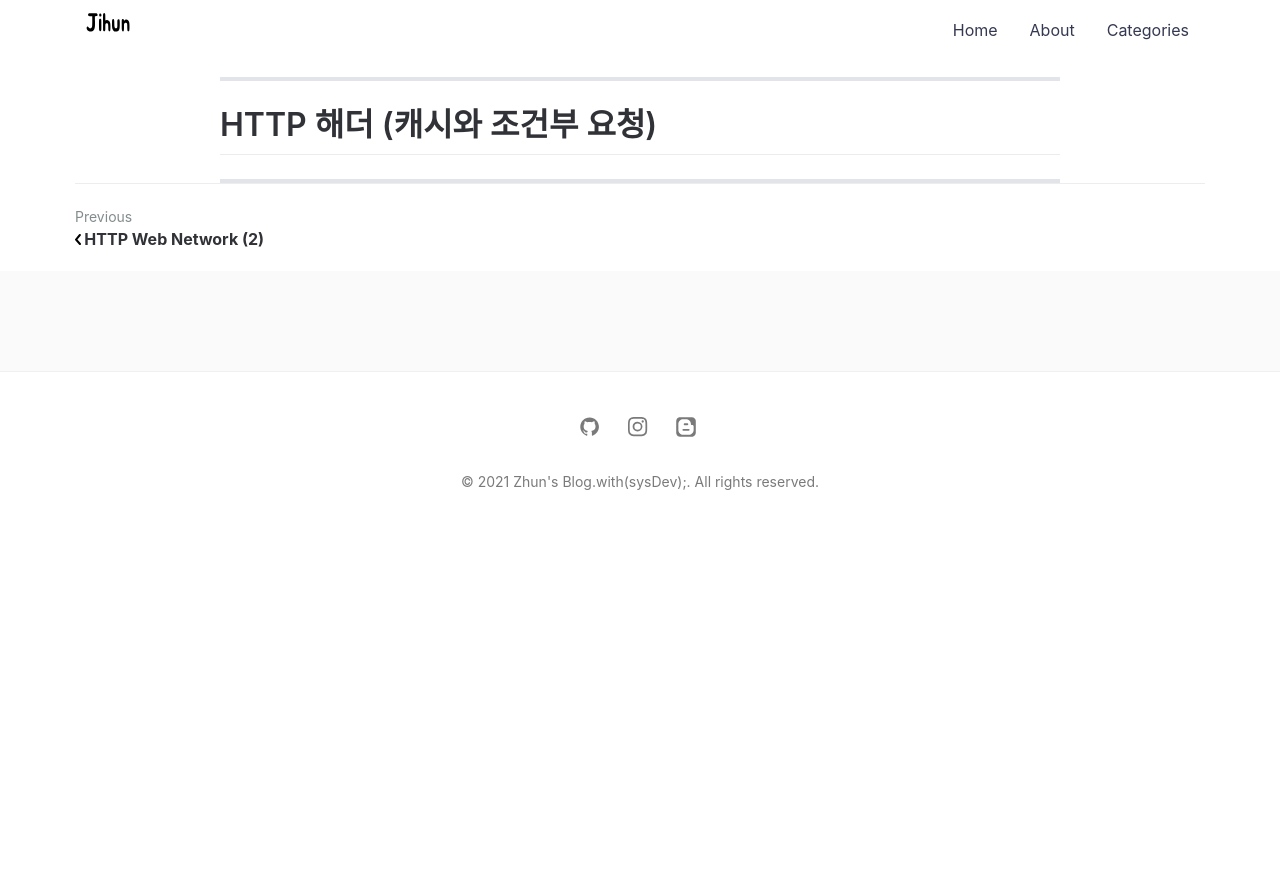
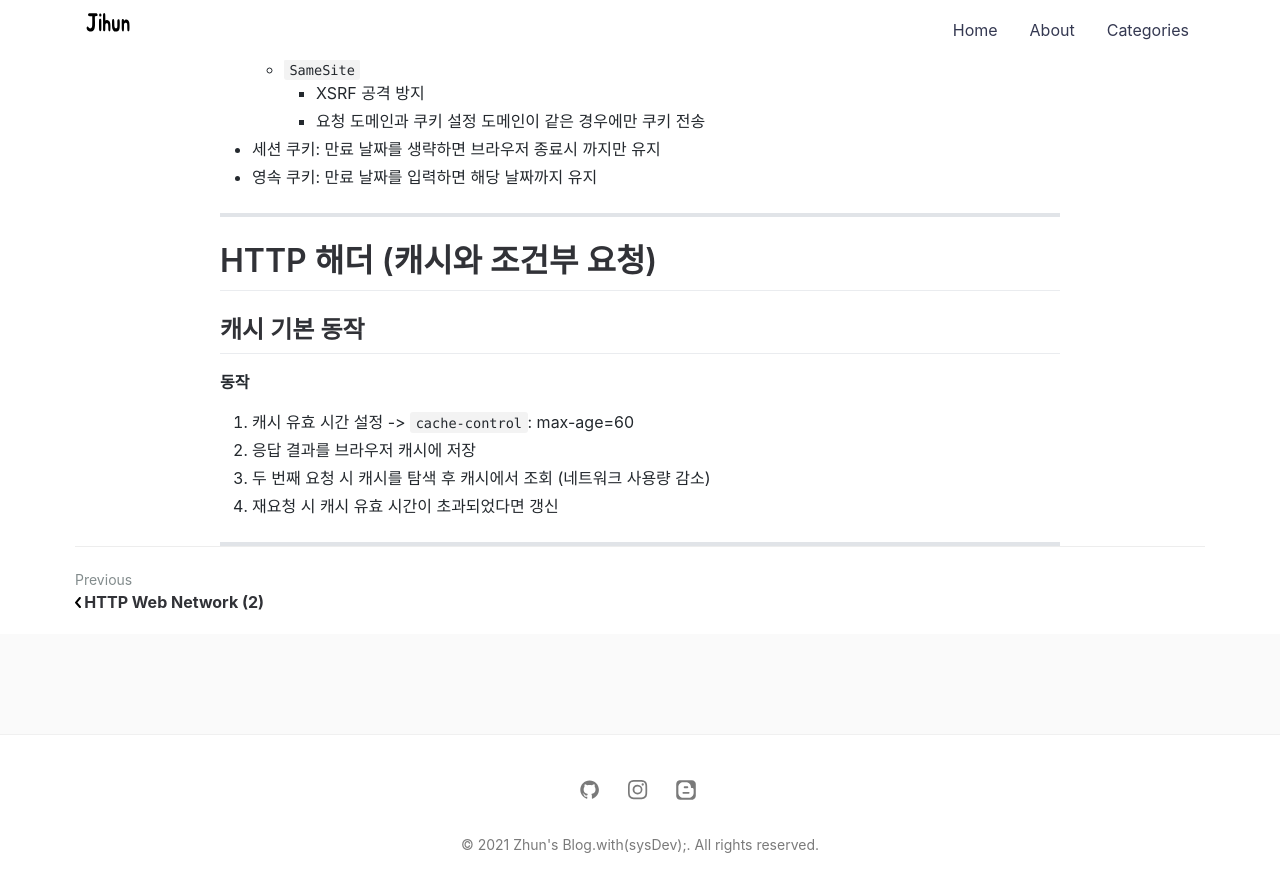
Before and after one commit to jihunparkme/jihunparkme.github.io, a Jekyll site: the page built from _posts/2021-07-07-Http-Web-Network_header.md, in a window 1280 px wide and 900 px high, scrolled down 5127 px. Shown: the top 892 px of the window. Built offline with Jekyll 4.4.1, drawn with Linux system fonts in a browser that asks for light colours; comment, search, counter and statistics services are not loaded; before the commit the page ends 5664 px from its top, so only the background shows below that; some of the changed text lies outside the part shown.

Commit message:
[HTTP 헤더2 - 캐시와 조건부 요청] 캐시 기본 동작

```diff
--- a/_posts/2021-07-07-Http-Web-Network_header.md
+++ b/_posts/2021-07-07-Http-Web-Network_header.md
@@ -25,6 +25,11 @@ HTTP Web Network 강의 노트
   - 인증
   - 쿠키
 - [HTTP 해더 (캐시와 조건부 요청)](<#HTTP-해더-(캐시와-조건부-요청)>)
+  - 캐시 기본 동작
+  - 검증 헤더와 조건부 요청
+  - 캐시와 조건부 요청 헤더
+  - 프록시 캐시
+  - 캐시 무효화
 
 ---
 
@@ -204,4 +209,13 @@ Client가 선호하는 표현 요청 (요청시에만 사용)
 
 # HTTP 해더 (캐시와 조건부 요청)
 
+## 캐시 기본 동작
+
+**동작**
+
+1. 캐시 유효 시간 설정 -> `cache-control`: max-age=60
+2. 응답 결과를 브라우저 캐시에 저장
+3. 두 번째 요청 시 캐시를 탐색 후 캐시에서 조회 (네트워크 사용량 감소)
+4. 재요청 시 캐시 유효 시간이 초과되었다면 갱신
+
 ---
```
